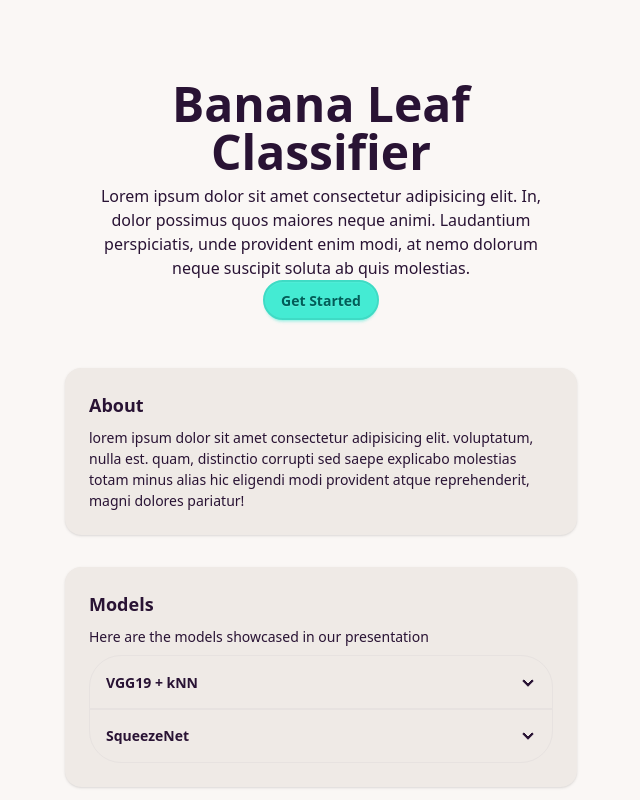
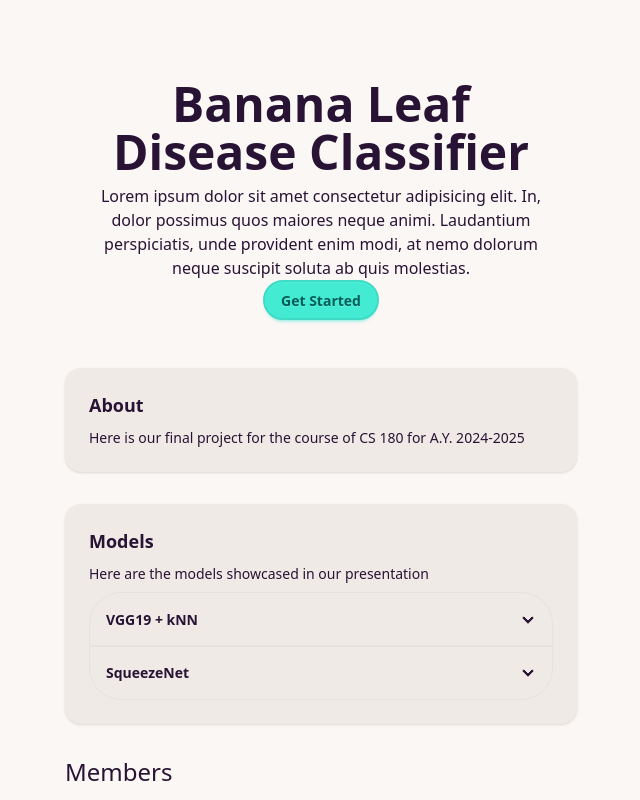
Before and after one commit to ahzzano/deploy-180, a SvelteKit app: page / in a window 1280 px wide. Shown: the top 800 px of the page, without its empty margins (319-959 px from the left). Built offline with nearby package versions, Linux system fonts and the light colour scheme.

Commit message:
feat: minor home page changes

```diff
--- a/src/routes/+page.svelte
+++ b/src/routes/+page.svelte
@@ -1,13 +1,12 @@
 <script lang="ts">
     import ModelResults from "../components/ModelResults.svelte";
     const { data } = $props();
-    console.log(data);
 </script>
 
 <div class="hero">
     <div class="hero-content text-center">
         <div class="max-w-md">
-            <h1 class="text-5xl font-bold">Banana Leaf Classifier</h1>
+            <h1 class="text-5xl font-bold">Banana Leaf Disease Classifier</h1>
             <p class="mt-2">
                 Lorem ipsum dolor sit amet consectetur adipisicing elit. In,
                 dolor possimus quos maiores neque animi. Laudantium
@@ -22,9 +21,10 @@
 <div class="card bg-base-200 shadow-sm rounded-box">
     <div class="card-body">
         <span class="card-title">About</span>
-        lorem ipsum dolor sit amet consectetur adipisicing elit. voluptatum, nulla
-        est. quam, distinctio corrupti sed saepe explicabo molestias totam minus
-        alias hic eligendi modi provident atque reprehenderit, magni dolores pariatur!
+        <p>
+            Here is our final project for the course of CS 180 for A.Y.
+            2024-2025
+        </p>
     </div>
 </div>
 
```
